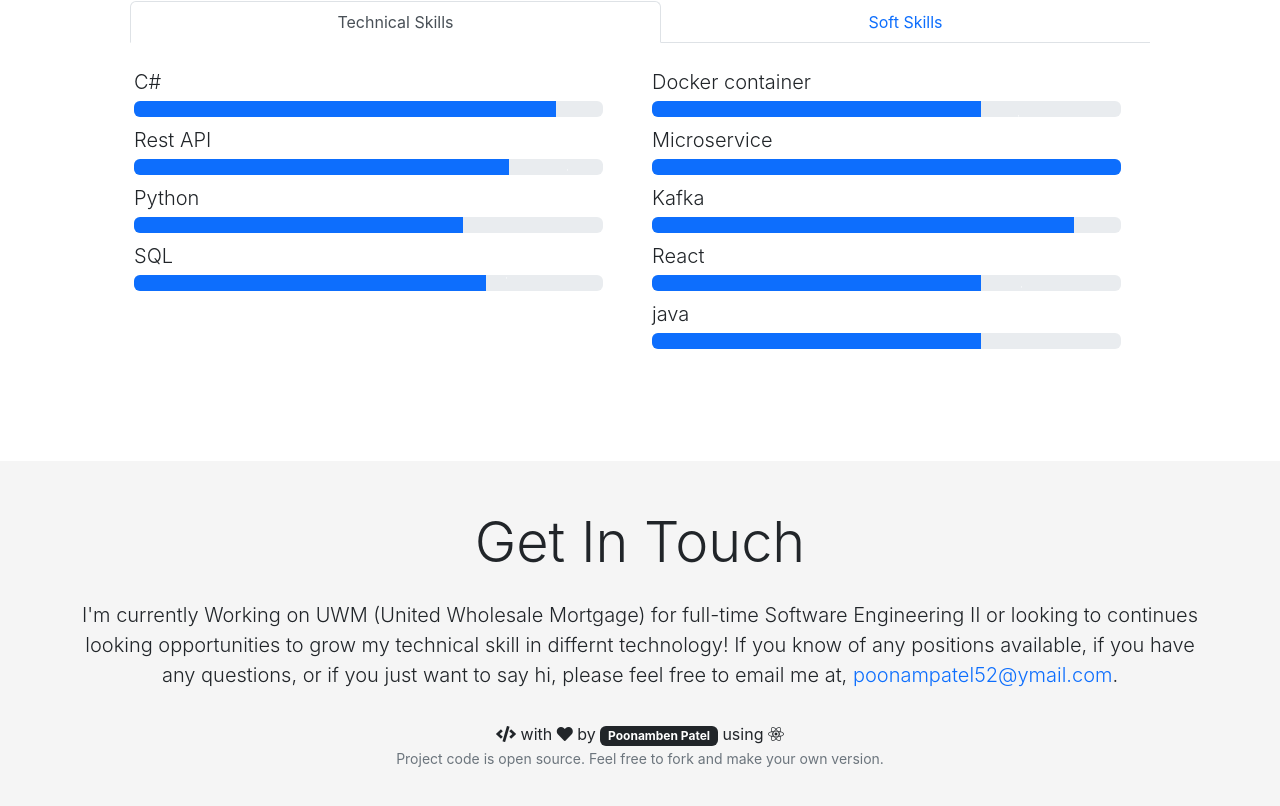
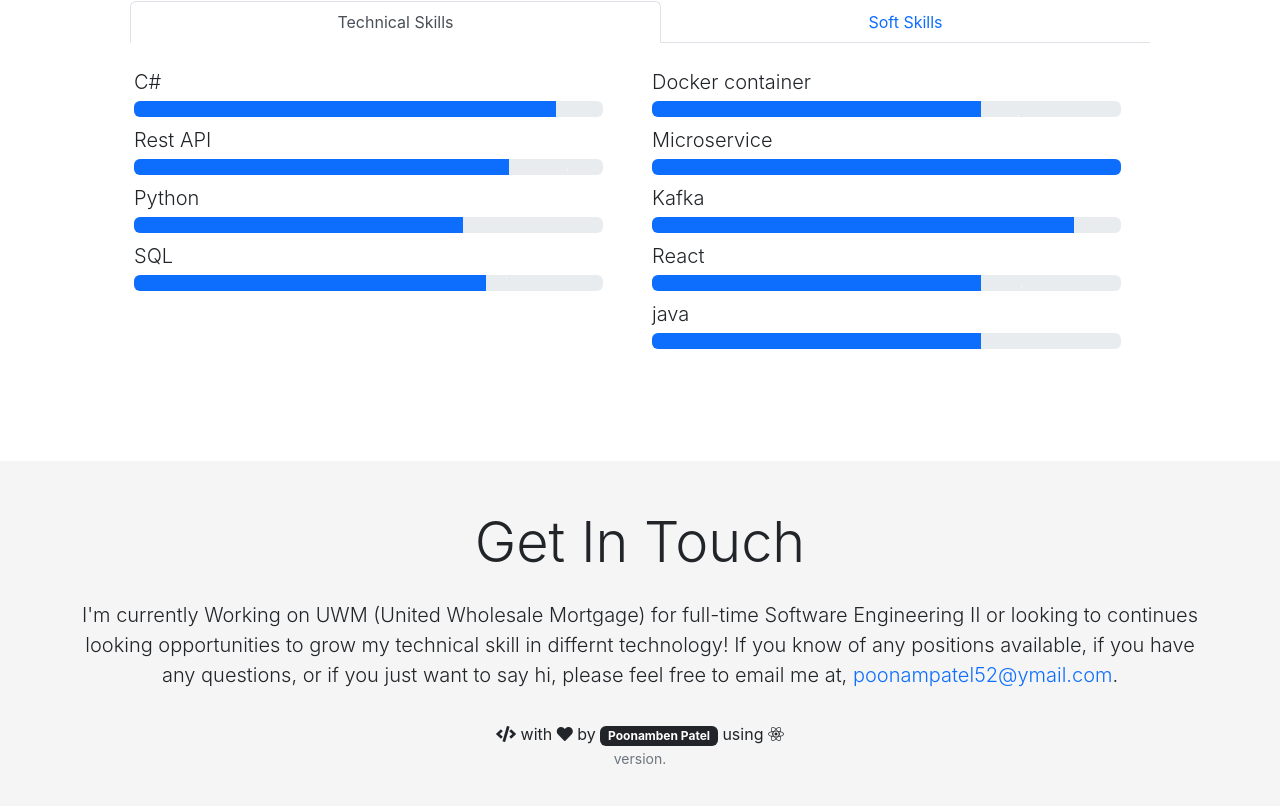
Before and after one commit to Poonam52/Portfolio_React, a React (Create React App) app: page / in a window 1280 px wide. Shown: the part 3647-4453 px from the top of the page. Built offline with nearby package versions, Linux system fonts and the light colour scheme; no server answers.

Commit message:
remove message

```diff
--- a/src/components/Footer.jsx
+++ b/src/components/Footer.jsx
@@ -20,7 +20,7 @@ const Footer = (props) => {
         using <i className="fab fa-react" />
         <p>
           <small className="text-muted">
-            Project code is open source. Feel free to fork and make your own
+
             version.
           </small>
         </p>
```
